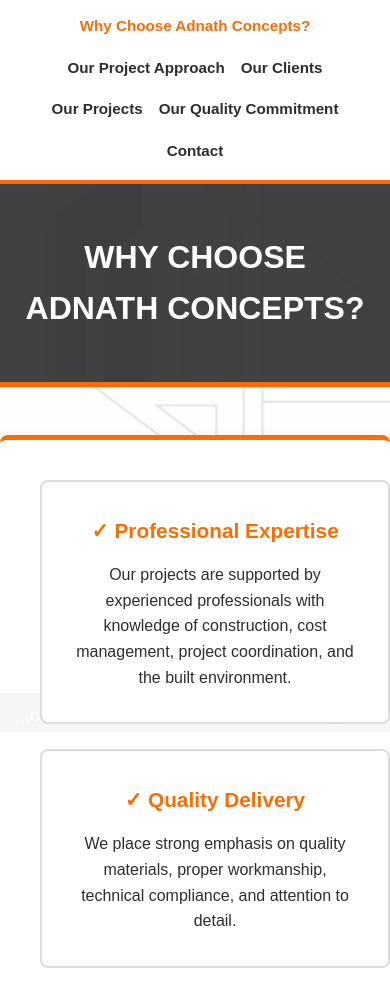
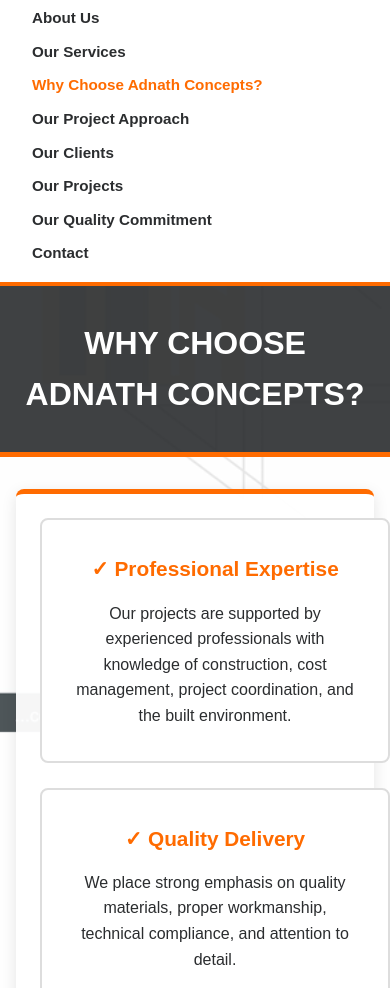
Before and after one commit to afoojosh/construction-site, a plain HTML site: page why-us.html in a window 390 px wide. Shown: the part 112-1100 px from the top of the page. Drawn offline with Linux system fonts and the light colour scheme.

Commit message:
media query

```diff
--- a/about.css
+++ b/about.css
@@ -28,3 +28,9 @@
 .core-values { list-style: none; padding: 0; }
 .core-values li { padding: 12px 0; border-bottom: 1px solid #ccc; line-height: 1.8; }
 .core-values li strong { color: var(--primary-orange); display: inline-block; width: 170px; }
+ @media screen and (max-width: 768px) {
+    nav ul { flex-direction: column; gap: 0.5rem; }
+    .header-banner { padding: 2rem 1rem; }
+    .container { margin: 2rem 1rem; padding: 1.5rem; }
+
+ }
--- a/approach.css
+++ b/approach.css
@@ -26,3 +26,9 @@
 .step-num { background: var(--primary-orange); color: var(--white); font-size: 2rem; font-weight: bold; padding: 1.5rem; min-width: 100px; display: flex; align-items: center; justify-content: center; }
 .step-content { padding: 1.5rem; }
 .step-content h3 { color: var(--dark-ash); margin-bottom: 5px; font-size: 1.3rem; }
+ @media screen and (max-width: 768px) {
+    nav ul { flex-direction: column; gap: 0.5rem; }
+    .header-banner { padding: 2rem 1rem; }
+    .container { margin: 2rem 1rem; padding: 1.5rem; }
+
+ }
--- a/clients.css
+++ b/clients.css
@@ -24,3 +24,9 @@
 .clients-grid { display: grid; grid-template-columns: repeat(auto-fit, minmax(250px, 1fr)); gap: 15px; }
 .client-badge { background: var(--dark-ash); color: var(--white); padding: 20px; text-align: center; border-radius: 50px; font-weight: bold; border: 3px solid var(--primary-orange); box-shadow: 0 4px 6px rgba(0,0,0,0.1); }
 .client-badge:hover { background: var(--primary-orange); color: var(--white); border-color: var(--dark-ash); }
+ @media screen and (max-width: 768px) {
+    nav ul { flex-direction: column; gap: 0.5rem; }
+    .header-banner { padding: 2rem 1rem; }
+    .container { margin: 2rem 1rem; padding: 1.5rem; }
+
+ }
--- a/commitment.css
+++ b/commitment.css
@@ -24,3 +24,9 @@
 .checklist { display: flex; flex-direction: column; gap: 15px; font-size: 1.1rem; }
 .checklist div { background: var(--light-ash); padding: 15px 20px; border-radius: 4px; display: flex; align-items: center; gap: 15px; font-weight: bold; }
 .checklist span { color: var(--white); background: var(--primary-orange); border-radius: 50%; width: 30px; height: 30px; display: flex; align-items: center; justify-content: center; flex: 0 0 auto; }
+ @media screen and (max-width: 768px) {
+    nav ul { flex-direction: column; gap: 0.5rem; }
+    .header-banner { padding: 2rem 1rem; }
+    .container { margin: 2rem 1rem; padding: 1.5rem; }
+
+ }
--- a/contact.css
+++ b/contact.css
@@ -26,3 +26,9 @@
 .contact-card h3 { color: var(--primary-orange); margin-bottom: 10px; }
 .contact-card a { color: var(--white); text-decoration: none; font-weight: bold; font-size: 1.1rem; }
 .contact-card a:hover { text-decoration: underline; }
+ @media screen and (max-width: 768px) {
+    nav ul { flex-direction: column; gap: 0.5rem; }
+    .header-banner { padding: 2rem 1rem; }
+    .container { margin: 2rem 1rem; padding: 1.5rem; }
+
+ }
--- a/faq.css
+++ b/faq.css
@@ -65,3 +65,9 @@
 .office-addresses div { display: flex; align-items: center; justify-content: center; gap: 0.5rem; }
 .office-addresses img { width: 30px; height: 30px; object-fit: contain; flex: 0 0 auto; }
 .office-addresses span { max-width: 100%; }
+ @media screen and (max-width: 768px) {
+    nav ul { flex-direction: column; gap: 0.5rem; }
+    .header-banner { padding: 2rem 1rem; }
+    .container { margin: 2rem 1rem; padding: 1.5rem; }
+
+ }
--- a/index.css
+++ b/index.css
@@ -26,3 +26,9 @@
 .cta-box { text-align: center; margin-top: 3rem; padding: 2rem; background: var(--dark-ash); color: var(--white); border-radius: 8px; }
 .btn { display: inline-block; margin-top: 15px; background: var(--primary-orange); color: var(--white); padding: 12px 24px; text-decoration: none; font-weight: bold; border-radius: 4px; transition: background 0.3s; }
 .btn:hover { background: var(--white); color: var(--primary-orange); }
+ @media screen and (max-width: 768px) {
+    nav ul { flex-direction: column; gap: 0.5rem; }
+    .header-banner { padding: 2rem 1rem; }
+    .container { margin: 2rem 1rem; padding: 1.5rem; }
+
+ }
--- a/projects.css
+++ b/projects.css
@@ -24,3 +24,9 @@
 .project-list { display: grid; grid-template-columns: repeat(auto-fit, minmax(350px, 1fr)); gap: 20px; }
 .proj-card { background: var(--white); padding: 2rem; border-radius: 8px; border-bottom: 4px solid var(--primary-orange); border-top: 1px solid #ddd; box-shadow: 0 4px 10px rgba(0,0,0,0.05); text-align: center; }
 .proj-card h3 { color: var(--primary-orange); margin-bottom: 10px; font-size: 1.4rem; }
+ @media screen and (max-width: 768px) {
+    nav ul { flex-direction: column; gap: 0.5rem; }
+    .header-banner { padding: 2rem 1rem; }
+    .container { margin: 2rem 1rem; padding: 1.5rem; }
+
+ }
--- a/services.css
+++ b/services.css
@@ -25,3 +25,9 @@
 .service-card { background: var(--white); padding: 1.5rem; border: 1px solid #ccc; border-radius: 8px; border-left: 6px solid var(--primary-orange); transition: transform 0.3s ease; }
 .service-card:hover { transform: translateY(-5px); box-shadow: 0 5px 15px rgba(0,0,0,0.1); }
 .service-card h3 { color: var(--dark-ash); margin-bottom: 10px; font-size: 1.2rem; }
+ @media screen and (max-width: 768px) {
+    nav ul { flex-direction: column; gap: 0.5rem; }
+    .header-banner { padding: 2rem 1rem; }
+    .container { margin: 2rem 1rem; padding: 1.5rem; }
+
+ }
--- a/why-us.css
+++ b/why-us.css
@@ -24,4 +24,9 @@
 .why-grid { display: grid; grid-template-columns: repeat(auto-fit, minmax(350px, 1fr)); gap: 25px; }
 .why-item { background: var(--white); border: 2px solid #ddd; padding: 2rem; border-radius: 8px; text-align: center; transition: 0.3s; }
 .why-item:hover { border-color: var(--primary-orange); transform: translateY(-5px); }
-.why-item h3 { color: var(--primary-orange); margin-bottom: 15px; font-size: 1.3rem; }
+.why-item h3 { color: var(--primary-orange); margin-bottom: 15px; font-size: 1.3rem; } @media screen and (max-width: 768px) {
+    nav ul { flex-direction: column; gap: 0.5rem; }
+    .header-banner { padding: 2rem 1rem; }
+    .container { margin: 2rem 1rem; padding: 1.5rem; }
+
+ }
```
